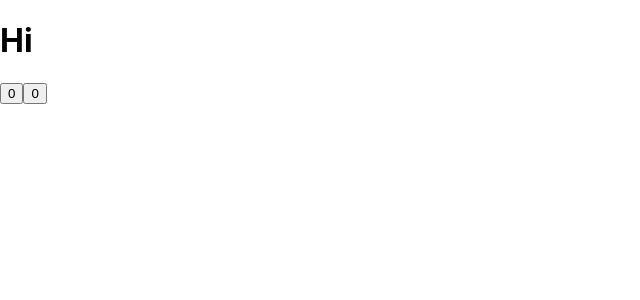
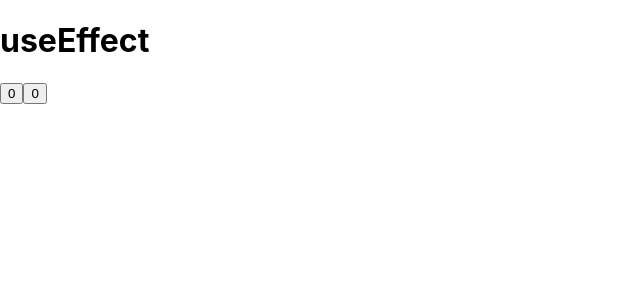
Before and after one commit to SongSeoYoung/react-exampling, a React app: page / in a window 1280 px wide. Shown: the top 300 px of the page, without its empty margins (0-640 px from the left). Built offline with nearby package versions, Linux system fonts and the light colour scheme.

Commit message:
useEffect

```diff
--- a/src/HooksUseEffect.js
+++ b/src/HooksUseEffect.js
@@ -3,16 +3,17 @@ import React, {useEffect, useState} from 'react'
 
 const HooksUseEffect =() =>{
   const sayHello =() =>console.log("Hello")
-  useEffect(() => {
-    sayHello()
-  })
-  //useEffect를 사용했기 때문에 렌더링이 되면 자도으로 sayHello를 불러오게 됨.
+  useEffect( () =>sayHello(),[] );
+  //useEffect를 사용했기 때문에 componentDidMount처럼 렌더링이 되면 자동으로 sayHello를 불러오게 됨.
+  //즉 버튼을 누르면 다시금 렌더링이 되니까 또 다시 sayHello를 불러옴.
+  //useEffect는 두 가지 파라미터를 받는데, 처음은 effect다 들어가고, 두 번짼는 dep로 dep가 바뀔 때만 effect가 실행됨.
+  //만약 dependency가 비어있다면 useEffect는 실행되지않음.
 
   const [number, setNumber] = useState(0)
   const [Anumber, setAnumber] = useState(0)
   return (
     <>
-    <h1>Hi</h1>
+    <h1>useEffect</h1>
     <button onClick ={() => setNumber(number+1)}>{number}</button>
     <button onClick ={() => setAnumber(Anumber +1)}>{Anumber}</button>
     </>
```
